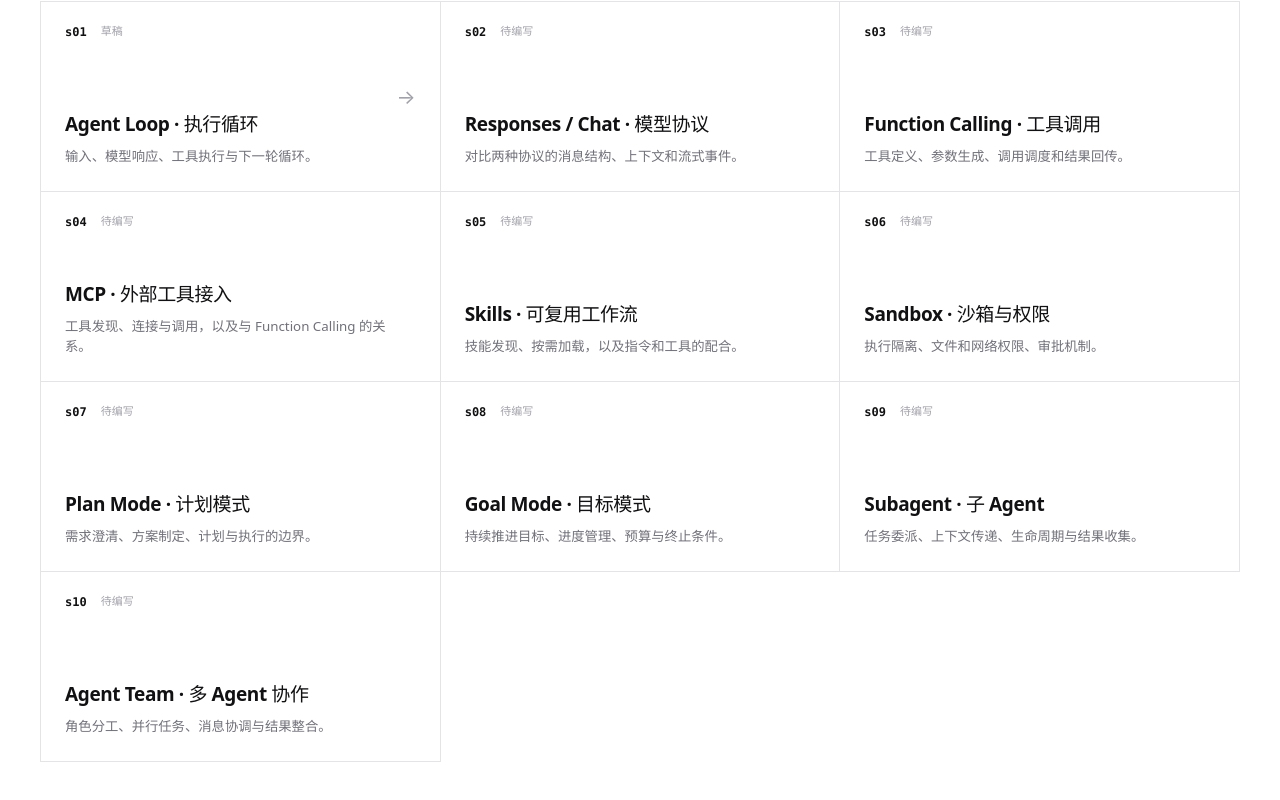
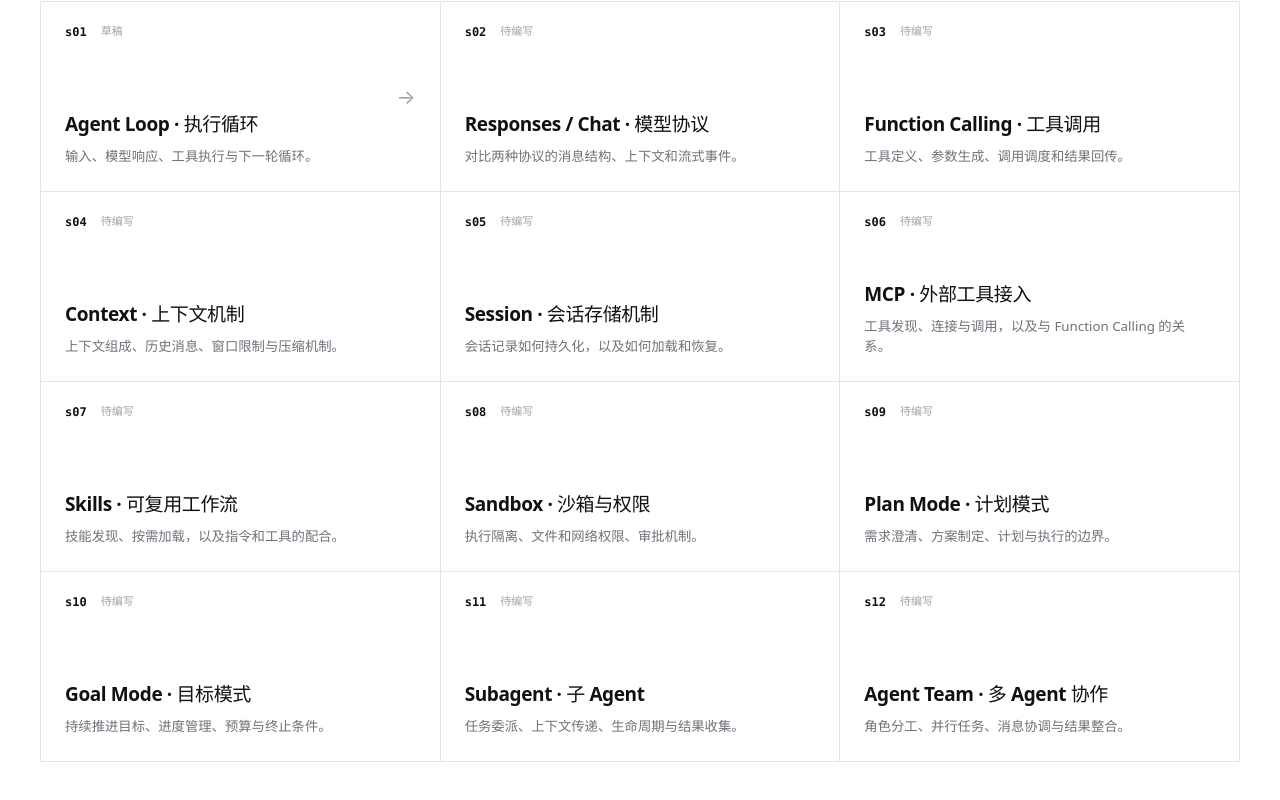
Before and after one commit to bushm2092-del/learn-codex, a React (Vite) app in the folder frontends/Teach/: page / in a window 1280 px wide. Shown: the part 1427-2227 px from the top of the page. Built offline with nearby package versions, Linux system fonts and the light colour scheme.

Commit message:
feat(teach): add context and session chapters and simplify lesson copy

```diff
--- a/frontends/Teach/src/course/catalog.ts
+++ b/frontends/Teach/src/course/catalog.ts
@@ -45,8 +45,36 @@ export const lessons: readonly LessonDefinition[] = [
     "status": "planned"
   },
   {
+    "id": "context",
+    "order": 4,
+    "path": "/lessons/context",
+    "title": {
+      "zh": "Context · 上下文机制",
+      "en": "Context · Context Management"
+    },
+    "description": {
+      "zh": "上下文组成、历史消息、窗口限制与压缩机制。",
+      "en": "Context composition, message history, window limits, and compaction."
+    },
+    "status": "planned"
+  },
+  {
+    "id": "session-storage",
+    "order": 5,
+    "path": "/lessons/session-storage",
+    "title": {
+      "zh": "Session · 会话存储机制",
+      "en": "Session · Session Storage"
+    },
+    "description": {
+      "zh": "会话记录如何持久化，以及如何加载和恢复。",
+      "en": "How session records are persisted, loaded, and resumed."
+    },
+    "status": "planned"
+  },
+  {
     "id": "mcp",
-    "order": 4,
+    "order": 6,
     "path": "/lessons/mcp",
     "title": {
       "zh": "MCP · 外部工具接入",
@@ -60,7 +88,7 @@ export const lessons: readonly LessonDefinition[] = [
   },
   {
     "id": "skills",
-    "order": 5,
+    "order": 7,
     "path": "/lessons/skills",
     "title": {
       "zh": "Skills · 可复用工作流",
@@ -74,7 +102,7 @@ export const lessons: readonly LessonDefinition[] = [
   },
   {
     "id": "sandbox",
-    "order": 6,
+    "order": 8,
     "path": "/lessons/sandbox",
     "title": {
       "zh": "Sandbox · 沙箱与权限",
@@ -88,7 +116,7 @@ export const lessons: readonly LessonDefinition[] = [
   },
   {
     "id": "plan-mode",
-    "order": 7,
+    "order": 9,
     "path": "/lessons/plan-mode",
     "title": {
       "zh": "Plan Mode · 计划模式",
@@ -102,7 +130,7 @@ export const lessons: readonly LessonDefinition[] = [
   },
   {
     "id": "goal-mode",
-    "order": 8,
+    "order": 10,
     "path": "/lessons/goal-mode",
     "title": {
       "zh": "Goal Mode · 目标模式",
@@ -116,7 +144,7 @@ export const lessons: readonly LessonDefinition[] = [
   },
   {
     "id": "subagent",
-    "order": 9,
+    "order": 11,
     "path": "/lessons/subagent",
     "title": {
       "zh": "Subagent · 子 Agent",
@@ -130,7 +158,7 @@ export const lessons: readonly LessonDefinition[] = [
   },
   {
     "id": "agent-team",
-    "order": 10,
+    "order": 12,
     "path": "/lessons/agent-team",
     "title": {
       "zh": "Agent Team · 多 Agent 协作",
--- a/frontends/Teach/src/lessons/agent-loop/AgentLoopPage.tsx
+++ b/frontends/Teach/src/lessons/agent-loop/AgentLoopPage.tsx
@@ -29,7 +29,6 @@ export function AgentLoopPage() {
           <div className="lesson-meta">
             <span>{copy.lesson.session}</span>
             <span>{copy.lesson.interactive}</span>
-            <span className="draft-badge">{copy.lesson.draft}</span>
           </div>
           <p className="lesson-summary">
             {copy.lesson.summary}
@@ -56,12 +55,10 @@ export function AgentLoopPage() {
           <ol>{architecture.modules.map((module) => <li key={module.title}><strong>{module.title}</strong><br/>{module.body}</li>)}</ol>
           <p>{architecture.loop}</p>
           <p>{architecture.ending}</p>
-          <p>{architecture.caveat}</p>
         </section>
         <section className="lesson-section agent-loop-intro" aria-labelledby="agent-loop-code-title">
           <h2 id="agent-loop-code-title">{code.title}</h2>
           <p>{code.intro}</p>
-          <p>{functions.note}</p>
           {functions.sections.map((section) => <section key={section.label}>
             <h3>{section.title}</h3>
             <p>{section.body}</p>
@@ -69,7 +66,6 @@ export function AgentLoopPage() {
           </section>)}
           <h3>{functions.title}</h3>
           <CodeBlock code={code.code} label={code.label} />
-          <p>{code.note}</p>
         </section>
         <AutomatedLoopDemo />
       </article>
```
Also changed, not shown: 2 other files (tests, documents, lock files or other folders).
